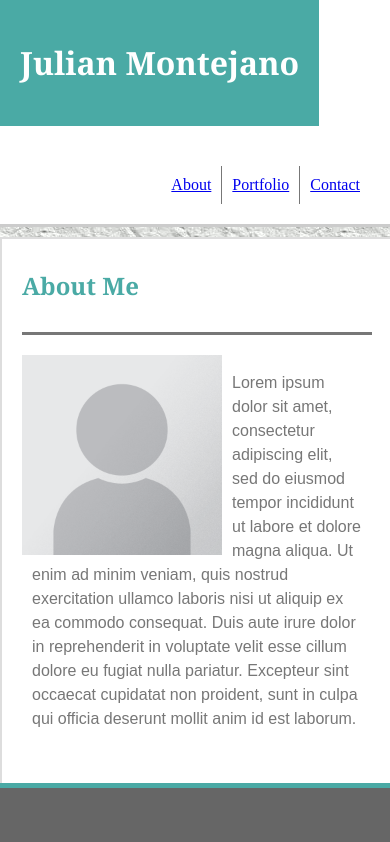
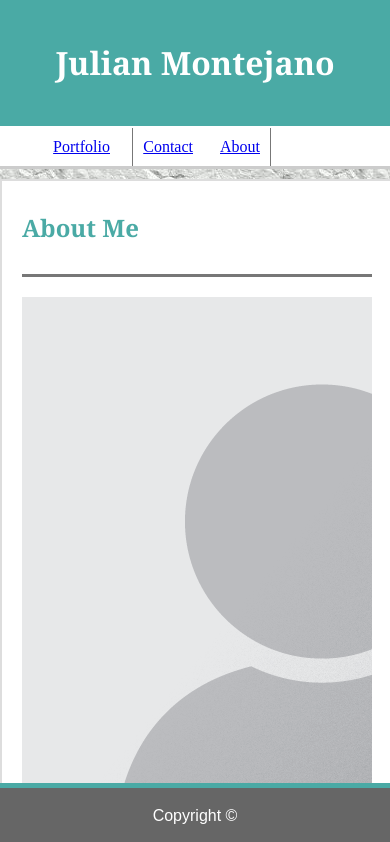
Before and after one commit to jjmonte20/Responsive-Portfolio, a plain HTML site: page index.html in a window 390 px wide. Shown: the top 842 px of the page. Drawn offline with Linux system fonts and the light colour scheme.

Commit message:
adjusted margins to fit 640px specifications

```diff
--- a/assets/css/style.css
+++ b/assets/css/style.css
@@ -21,27 +21,29 @@ p {
 
 #header {
 	background-color: #ffffff;
+	position: relative;
 	border-style: solid;
 	border-color: #cccccc;
 	border-top: 0px;
 	border-left: 0px;
 	border-right: 0px;
 	overflow: auto;
+	display: flex;
 	margin-bottom: 10px;
 }
 
-#name {
+.name {
 	background-color: #4aaaa5;
 	color:#ffffff;
-	float: left;
 	padding: 20px;
 }
 
 .nav {
-	float: right;
 	padding: 20px;
 	margin-top: 20px;
 	background-color: white;
+	position: absolute;
+	right: 0px;
 	flex: auto;
 }
 
@@ -88,11 +90,18 @@ p {
 	margin-right: 10px;
 }
 
+.headshot1 {
+	float: left;
+	height: 200px;
+	width: 200px;
+	margin-right: 10px;
+}
+
 #text {
 	margin: 10px;
 }
 
-#indclick {
+.indclick {
 	float: left;
 	padding: 10px;
 	border-right: 1px;
@@ -103,12 +112,12 @@ p {
 	border-color: #777777;
 }
 
-#portclick {
+.portclick {
 	float: left;
 	padding: 10px;
 }
 
-#contclick {
+.contclick {
 	float: left;
 	padding: 10px;
 	border-right: 0px;
@@ -205,3 +214,83 @@ p {
 	color:#ebebeb;
 
 }
+@media screen and (max-width: 960px) {
+	.footer, #footer {
+		width: 100%;
+	}
+}
+
+@media screen and (max-width: 780px) {
+	.footer, #footer {
+		width: 100%;
+	}
+}
+
+@media screen and (max-width: 640px) {
+
+	.name {
+		width: 100%;
+		margin: 0 auto;
+		text-align: center;
+		padding-bottom: 60px;
+	}
+
+	.nav {
+		width: 100%;
+		margin: 0;
+		bottom: 0;
+	}
+
+	.contclick, .indclick, .portclick {
+		position: absolute;
+		bottom: 0px;
+	}
+
+	.contclick {
+		right: 187px;
+	}
+
+	.portclick {
+		right: 270px;
+	}
+
+	.indclick {
+		left: 250px;
+	}
+
+	.underheading1 {
+		flex-wrap: nowrap;
+	}
+
+	.portimg {
+		margin: auto;
+		margin-top: 1%;
+		margin-bottom: 1%;
+	}
+
+	.headshot {
+		height: 600px;
+		width: 600px;
+	}
+
+	.overportimg {
+		width: 600px;
+	}
+
+	.headshot1 {
+		width: 600px;
+		height: 600px;
+		margin: auto;
+		margin-bottom: 1%;
+	}
+
+	#text {
+		line-height: 1.8;
+	}
+
+	.textbox {
+		margin-top: 1%;
+		margin-bottom: 1%;
+
+	}
+}
--- a/index.html
+++ b/index.html
@@ -3,6 +3,7 @@
 
 <head>
 	<meta charset="UTF-8"/>
+	<meta name="viewport" content="width=device-width, intial-scale:1.0">
 	<!-- <link href="assets/css/reset.css" rel="stylesheet"> -->
 	<link rel="stylesheet" href="assets/css/style.css">
 	<title>jmontejanoportfolio</title>
@@ -11,23 +12,22 @@
 <body>
 	<div class="wrapper">
 		<div id="header">
-		<div id="name">
-			<h1>Julian Montejano</h1>
+			<div class="name">
+				<h1>Julian Montejano</h1>
+			</div>
+			<div class="nav">
+				<div class="indclick"><a href="index.html">About</a></div>
+				<div class="portclick"><a href="portfolio.html">Portfolio</a></div>
+				<div class="contclick"><a href="contact.html">Contact</a></div>
+			</div>
 		</div>
-		<div class="nav">
-			<div id="indclick"><a href="index.html">About</a></div>
-			<div id="portclick"><a href="portfolio.html">Portfolio</a></div>
-			<div id="contclick"><a href="contact.html">Contact</a></div>
-		</div>
-	</div>
-	</header>
 
 		<section class="mainbox">
 			<div class="mainboxh">
 				<h1 class="headingy">About Me</h1>
 			</div>
 			<div class="underheading">
-				<img class="headshot" src="assets/images/Portrait_Placeholder.png">
+				<img class="headshot1" src="assets/images/Portrait_Placeholder.png">
 				<div id="text">
 					<p>Lorem ipsum dolor sit amet, consectetur adipiscing elit, sed do eiusmod tempor incididunt ut labore et dolore magna aliqua. Ut enim ad minim veniam, quis nostrud exercitation ullamco laboris nisi ut aliquip ex ea commodo consequat. Duis aute irure dolor in reprehenderit in voluptate velit esse cillum dolore eu fugiat nulla pariatur. Excepteur sint occaecat cupidatat non proident, sunt in culpa qui officia deserunt mollit anim id est laborum.</p>
 				</div>
```
Also changed, not shown: contact.html (+5 -4 lines), portfolio.html (+5 -4 lines).
